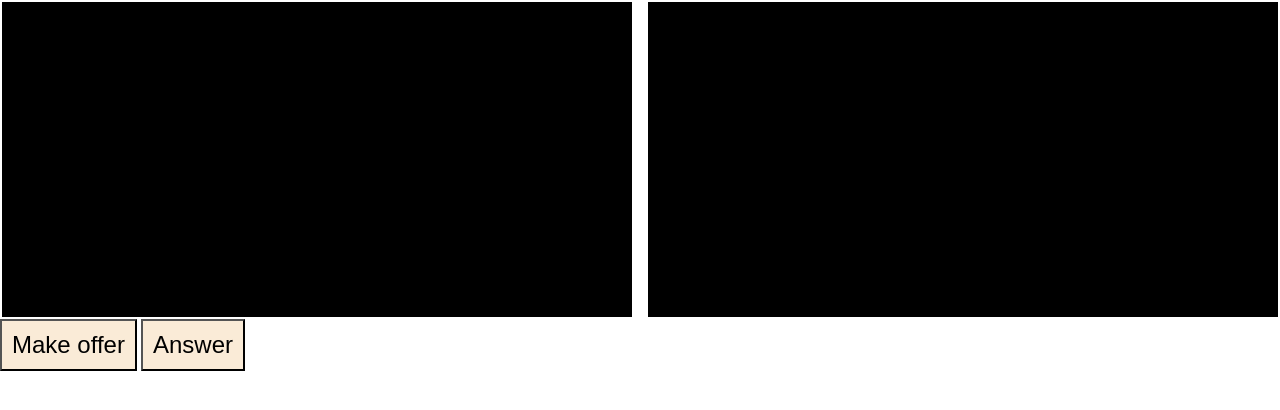
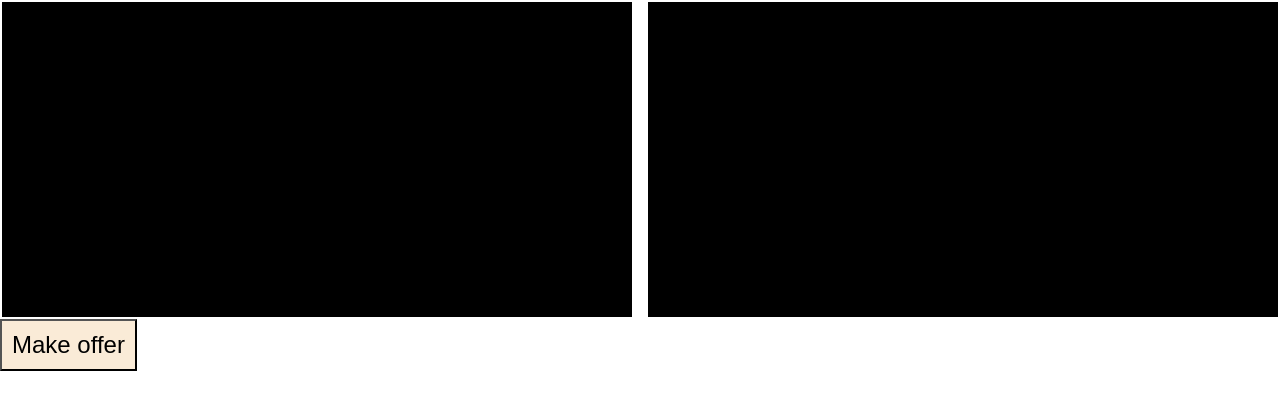
Before and after one commit to n4sser77/VideoCallRTC, a plain HTML site: page index.html in a window 1280 px wide. Drawn offline with Linux system fonts and the light colour scheme.

Commit message:
intial commit

```diff
--- a/index.html
+++ b/index.html
@@ -15,7 +15,7 @@
          <video class="video-player" id="user-2" autoplay playsinline></video>
    </div>
    <button id="callBtn" onclick="createOffer()">Make offer</button>
-   <button id="answerBtn" onclick="createAnswer()" >Answer</button>
+
 
   </body>
 </html>
```
